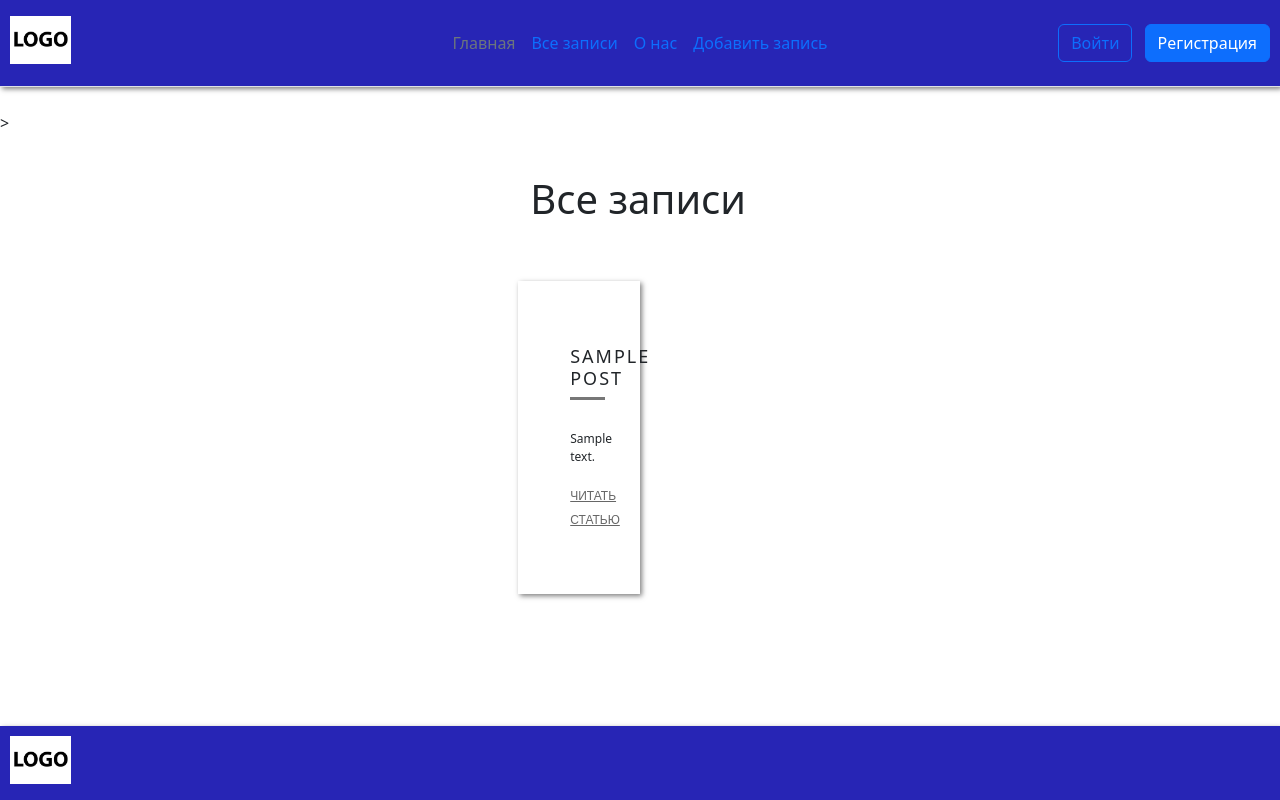
After one commit to DartVlayder/Flask_project, a Flask app: page /posts in a window 1280 px wide. The commit adds this page. Run offline with Flask 3, Linux system fonts and the light colour scheme; tables that the repository leaves empty hold one stand-in row (values such as "Sample post").

Commit message:
Вывод данных из БД на страницу

```diff
--- a/app.py
+++ b/app.py
@@ -14,6 +14,11 @@
 @app.route('/')
 def index():
     return render_template('index.html')
+
+@app.route('/posts')
+def posts():
+    posts = Post.query.all()
+    return render_template('posts.html', posts=posts)
 
 @app.route('/create', methods=['GET', 'POST'])
 def create():
--- a/static/css/main.css
+++ b/static/css/main.css
@@ -7,6 +7,7 @@
 header, footer {
     padding: 10px;
     background: #2725b5;
+    box-shadow: 2px 2px 5px 0px rgba(0, 0, 0, 0.5);
 }
 .header__img{
     height:48px;
@@ -25,3 +26,103 @@
 
     flex: 1 1 auto;
 }
+
+.row{
+  padding:50px 0;
+}
+.seperator{
+  margin-bottom: 30px;
+  width:35px;
+  height:3px;
+  background:#777;
+  border:none;
+}
+.title{
+  text-align: center;
+
+  .row{
+    padding: 50px 0 0;
+  }
+
+  h1{
+    text-transform: uppercase;
+  }
+
+  .seperator{
+    margin: 0 auto 10px;
+  }
+}
+.item {
+  position: relative;
+  margin-bottom: 30px;
+  min-height: 1px;
+  box-shadow: 2px 2px 5px 0px rgba(0, 0, 0, 0.5);
+  float: left;
+  -webkit-backface-visibility: hidden;
+  -webkit-tap-highlight-color: transparent;
+  -webkit-touch-callout: none;
+  -webkit-user-select: none;
+  -moz-user-select: none;
+  -ms-user-select: none;
+  user-select: none;
+
+  .item-in {
+    background: #fff;
+    padding: 40px;
+    position: relative;
+
+    &:hover:before {
+      width: 100%;
+    }
+
+    &::before {
+    content: "";
+    position: absolute;
+    bottom: 0px;
+    height: 2px;
+    width: 0%;
+    background: #333333;
+    right: 0px;
+    -webkit-transition: width 0.4s;
+    transition: width 0.4s;
+    }
+  }
+}
+.item{
+
+  h4{
+      font-size: 18px;
+      margin-top: 25px;
+      letter-spacing: 2px;
+      text-transform: uppercase;
+    }
+    p{
+      font-size: 12px;
+    }
+    a{
+      font-family: 'Montserrat', sans-serif;
+      font-size: 12px;
+      text-transform: uppercase;
+      color: #666666;
+      margin-top: 10px;
+
+      i {
+        opacity: 0;
+        padding-left: 0px;
+        transition: 0.4s;
+        font-size: 24px;
+        display: inline-block;
+        top: 5px;
+        position: relative;
+       }
+
+      &:hover {
+        text-decoration:none;
+        i {
+          padding-left: 10px;
+          opacity: 1;
+          font-weight: 300;
+          }
+        }
+      }
+    }
--- a/templates/base.html
+++ b/templates/base.html
@@ -19,6 +19,7 @@
     </div>
     <ul class="nav col-12 col-md-auto mb-2 justify-content-center mb-md-0">
         <li><a href="{{ url_for('index') }}" class="nav-link px-2 link-secondary">Главная</a></li>
+        <li><a href="{{ url_for('posts') }}" class="nav-link px-2 ">Все записи</a></li>
         <li><a href="{{ url_for('about') }}" class="nav-link px-2">О нас</a></li>
         <li><a href="{{ url_for('create') }}" class="nav-link px-2">Добавить запись</a></li>
     </ul>
@@ -31,15 +32,10 @@
         {% block content %} {% endblock %}
     </div>
 <footer>
-    <div class="card">
-        <div class="card-header">
-        Featured
-        </div>
-        <div class="card-body">
-            <h5 class="card-title">Special title treatment</h5>
-            <p class="card-text">With supporting text below as a natural lead-in to additional content.</p>
-            <a href="#" class="btn btn-primary">Go somewhere</a>
-        </div>
+     <div class="col-md-3 mb-2 mb-md-0">
+        <a href="/" class="d-inline-flex link-body-emphasis text-decoration-none">
+            <img class="header__img" src="{{ url_for('static', filename='img/i.webp') }}" alt="123">
+        </a>
     </div>
 </footer>
 </div>
--- /dev/null
+++ b/templates/posts.html
@@ -0,0 +1,25 @@
+{% extends 'base.html' %}
+
+{% block title %}
+Все записи
+{% endblock %}
+
+{% block content %}
+<h1>Все записи</h1>
+
+<div class="row">
+
+{% for post in posts %}
+    <div class="col-md-6 item">
+      <div class="item-in">
+        <h4>{{ post.title }}</h4>
+        <div class="seperator"></div>
+        <p>{{ post.text }}</p>
+        <a href="#">Читать статью
+          <i class="fa fa-long-arrow-right"></i>
+        </a>
+      </div>
+    </div>
+    {% endfor %}
+  </div>
+{% endblock %}
```
